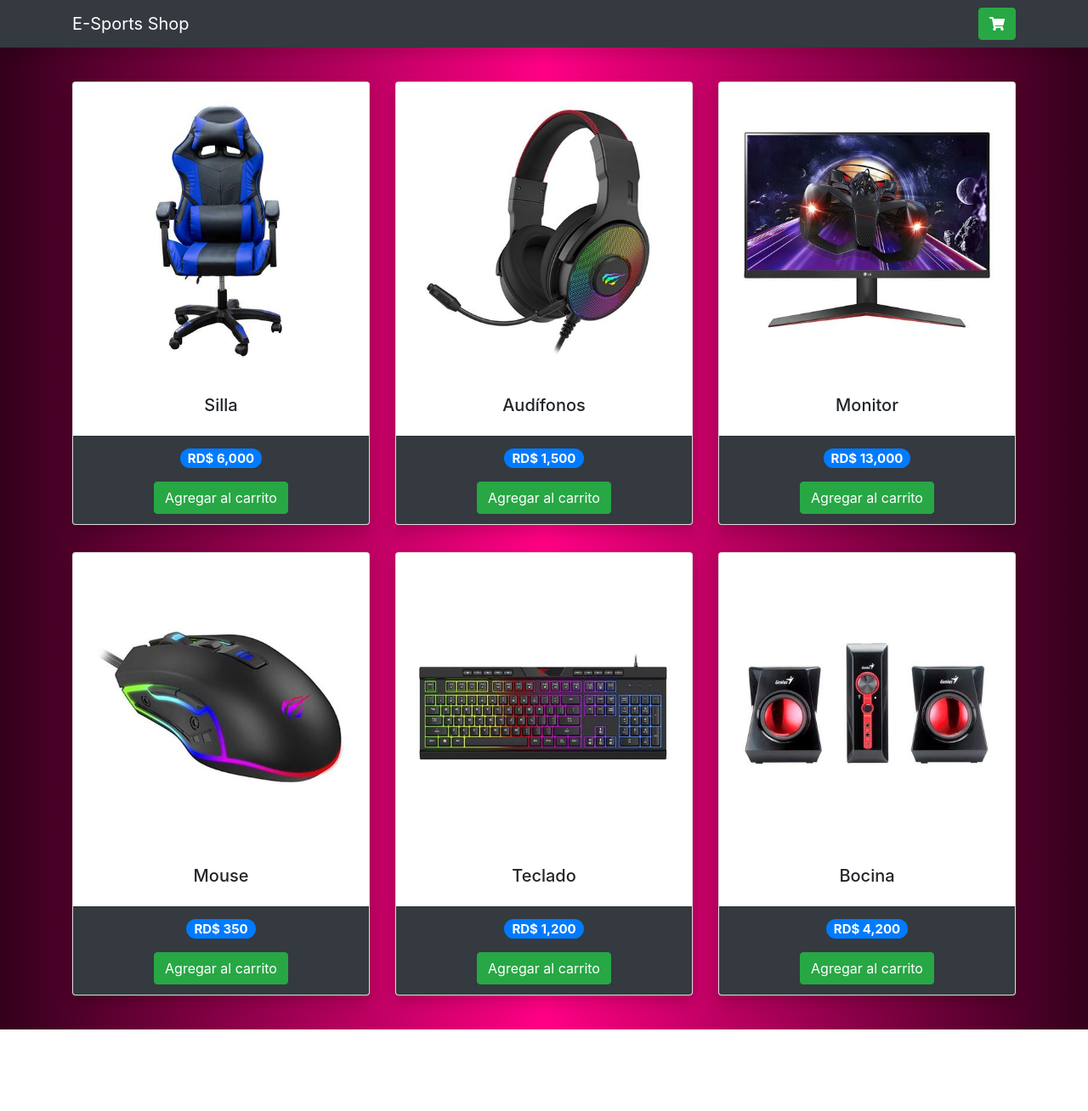
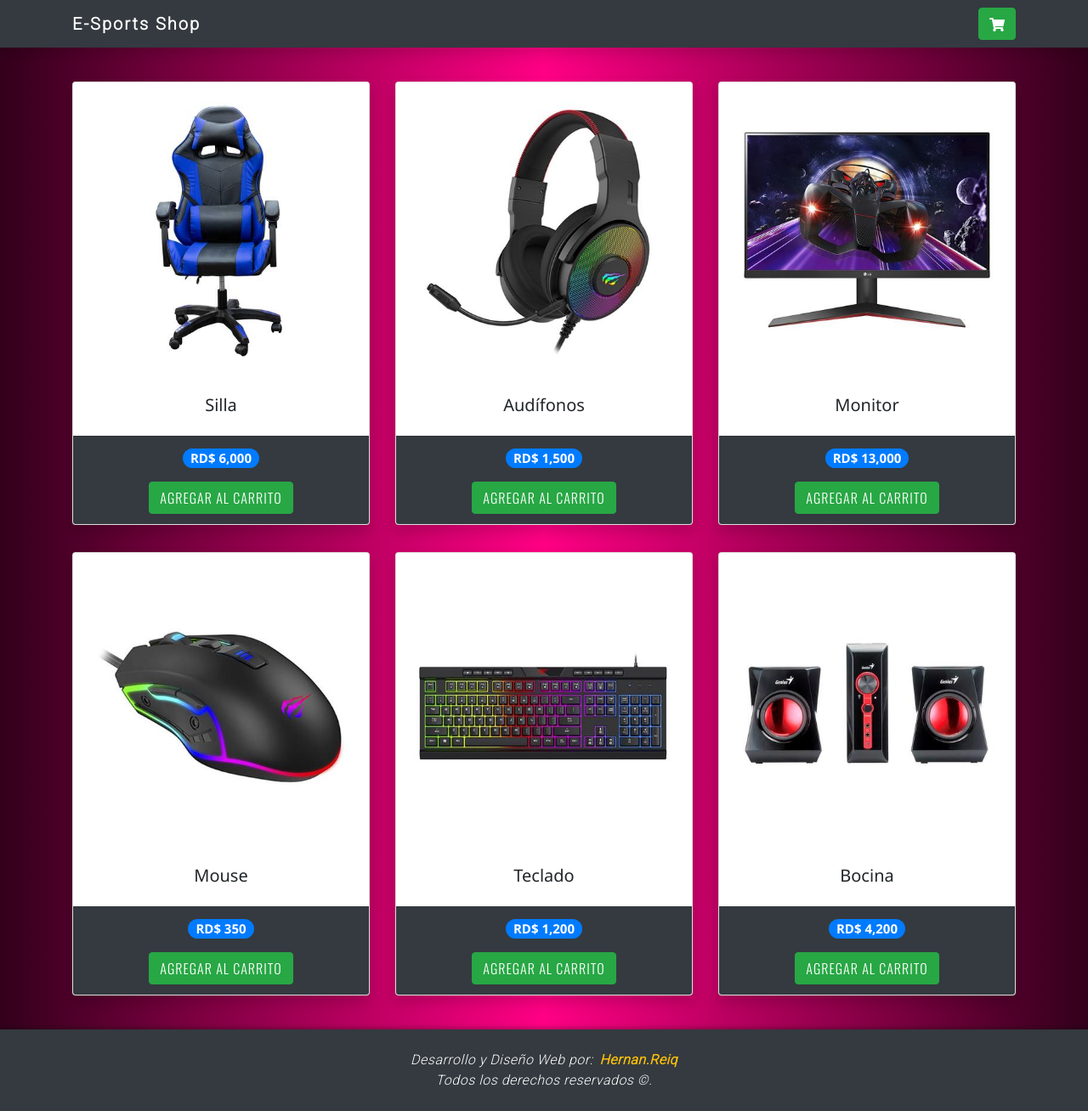
Before and after one commit to hernanreiq/E-Sports-Shop, a React (Create React App) app: page / in a window 1280 px wide. Shown: the whole page at 85% size. Before the commit the page ends 1212 px from the top, so only its background shows below. Built offline with nearby package versions, Linux system fonts and the light colour scheme.

Commit message:
Footer estilizado y mejoras en las fuentes de letra

```diff
--- a/src/App.js
+++ b/src/App.js
@@ -2,6 +2,7 @@ import { Component, Fragment } from "react";
 import Products from "./components/products";
 import NavbarCustom from "./components/navbar";
 import Layout from "./components/layout";
+import { Footer } from "./components/footer";
 
 class App extends Component {
   state = {
@@ -79,6 +80,7 @@ class App extends Component {
             products={this.state.products}
           />
         </Layout>
+        <Footer />
       </Fragment>
     )
   }
--- /dev/null
+++ b/src/components/footer.jsx
@@ -0,0 +1,14 @@
+export function Footer() {
+    return (
+        <footer className="bg-dark">
+            <div className="container p-4 text-center text-white">
+                <p className="mb-0">Desarrollo y Diseño Web por:
+                    <a href="https://bit.ly/hernanreiq" target="_blank" rel="noreferrer" className="text-warning ml-2 font-weight-bold text-decoration-none">
+                        Hernan.Reiq
+                    </a>
+                </p>
+                <p className="mb-0">Todos los derechos reservados &copy;.</p>
+            </div>
+        </footer>
+    )
+}
--- a/src/css/index.css
+++ b/src/css/index.css
@@ -1,6 +1,7 @@
+@import url('https://fonts.googleapis.com/css2?family=Oswald:wght@300&family=Roboto:wght@300&display=swap');
 body {
   margin: 0;
-  font-family: -apple-system, BlinkMacSystemFont, 'Segoe UI', 'Roboto', 'Oxygen',
+  font-family: 'Segoe UI', 'Roboto', 'Oxygen',
     'Ubuntu', 'Cantarell', 'Fira Sans', 'Droid Sans', 'Helvetica Neue',
     sans-serif;
   -webkit-font-smoothing: antialiased;
@@ -35,7 +36,8 @@ code {
 }
 
 .bubble-content {
-  background-color: #e9725a;
+  background-color: #ff0084;
+  font-weight: bold;
   border-radius: 15px;
   color: #FFF;
   padding: 2px 10px;
@@ -69,3 +71,22 @@ code {
 .swal2-styled, .swal2-confirm {
   background-color: #28a745 !important;
 }
+
+.btn {
+  font-family: 'Oswald', sans-serif;
+  letter-spacing: 1px;
+  text-transform: uppercase;
+}
+
+footer {
+  box-shadow: 0px 0px 7px rgba(0, 0, 0, 0.5);
+  font-family: 'Roboto', sans-serif;
+  letter-spacing: 0.5px;
+  font-style: italic;
+}
+
+.navbar-brand {
+  font-family: 'Roboto', sans-serif;
+  letter-spacing: 2px;
+  font-weight: bold;
+}
```
